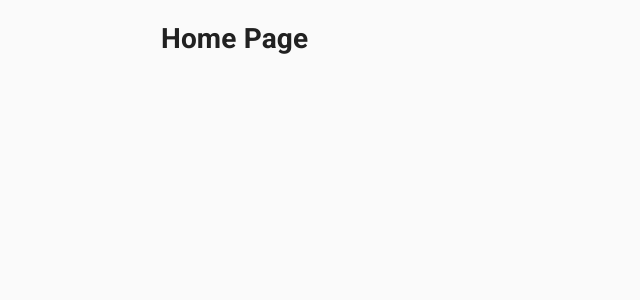
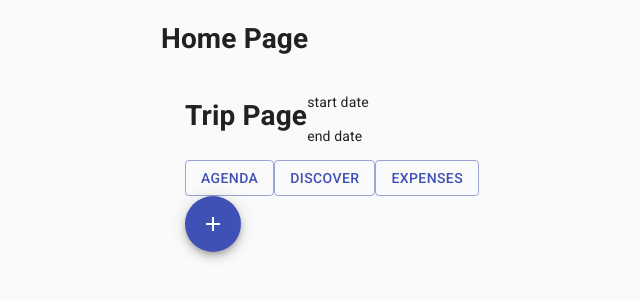
Before and after one commit to JoshTDesign/project-3, a React (Create React App) app: page / in a window 1280 px wide. Shown: the top 300 px of the page, without its empty margins (203-843 px from the left). Built offline with nearby package versions, Linux system fonts and the light colour scheme.

Commit message:
add button component, start on dashboard

```diff
--- a/src/App.js
+++ b/src/App.js
@@ -2,6 +2,8 @@ import './App.css';
 import Button from '@material-ui/core/Button'; // imports css framework
 import CssBaseline from '@material-ui/core/CssBaseline'; // imports a global reset for css styling
 import Container from '@material-ui/core/Container';
+import Dashboard from '../src/pages/Dashboard';
+
 
 
 function App() {
@@ -10,6 +12,7 @@ function App() {
       <CssBaseline />
       <Container maxWidth="sm">
         <h1>Home Page</h1>
+        <Dashboard />
       </Container>
     </div>
   );
--- /dev/null
+++ b/src/components/AddButton/index.js
@@ -0,0 +1,13 @@
+import React from "react";
+import Fab from '@material-ui/core/Fab';
+import AddIcon from '@material-ui/icons/Add';
+
+export default function AddButton() {
+  return (
+    <div>
+      <Fab color="primary" aria-label="add">
+        <AddIcon />
+      </Fab>
+    </div>
+  );
+};
--- a/src/pages/Dashboard.js
+++ b/src/pages/Dashboard.js
@@ -1,12 +1,36 @@
-import React from 'react'
+import React from "react";
+import CssBaseline from "@material-ui/core/CssBaseline"; // imports a global reset for css styling
+import Container from "@material-ui/core/Container";
+import Box from "@material-ui/core/box";
+import Button from "@material-ui/core/Button";
+import AddButton from "../components/AddButton";
 
 export default function Dashboard() {
     return (
         <div>
-            <CssBaseline />
-            <Container maxWidth="sm">
-                <h1>Dashboard Page</h1>
-            </Container>
-        </div>
+      <CssBaseline />
+      <Container maxWidth="sm">
+        <Box display="flex">
+          <h1>Trip Page</h1>
+          <Box justifyContent="flex-end">
+
+          <p>start date</p>
+          <p>end date</p>
+          </Box>
+        </Box>
+        <Button variant="outlined" color="primary">
+          Agenda
+        </Button>
+        <Button variant="outlined" color="primary">
+          Discover
+        </Button>
+        <Button variant="outlined" color="primary">
+          Expenses
+        </Button>
+      </Container>
+      <Container>
+        <AddButton />
+      </Container>
+    </div>
     )
 }
```
Also changed, not shown: src/pages/Trip.js (+5 -3 lines), src/pages/Activity.js (added), 1 other file (tests, documents, lock files or other folders).
